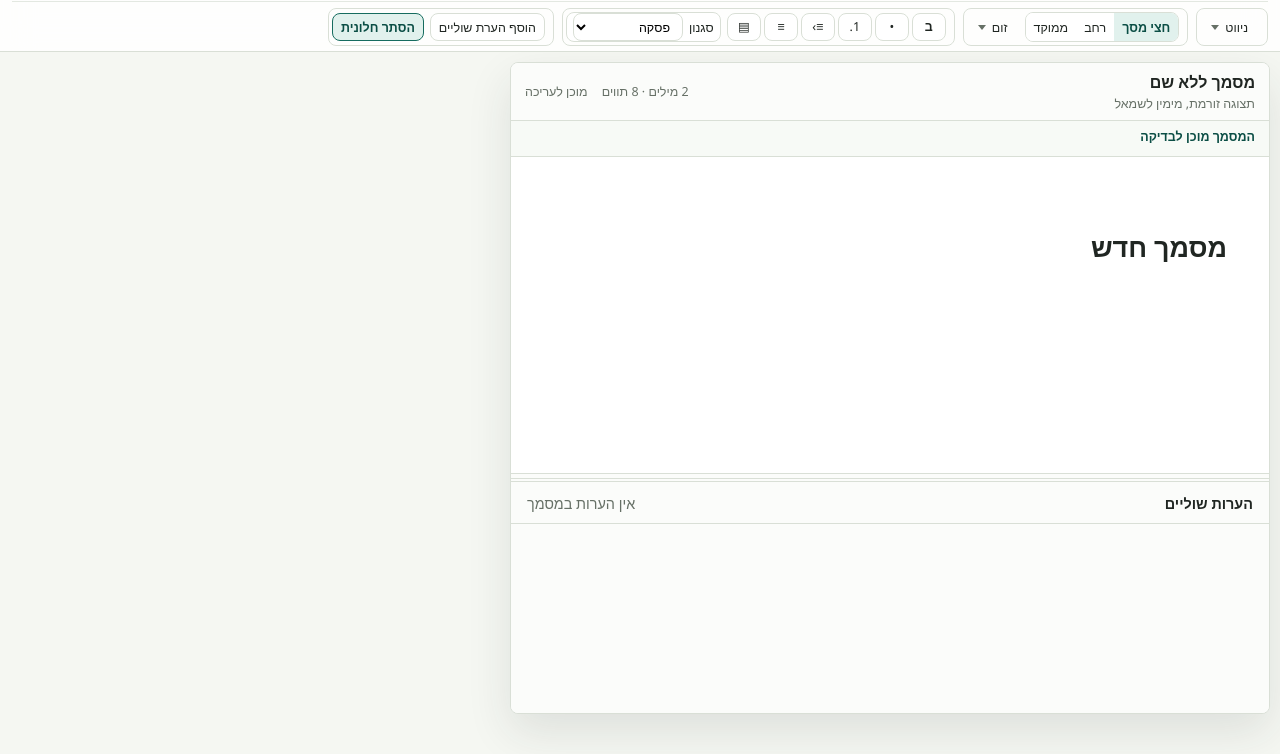
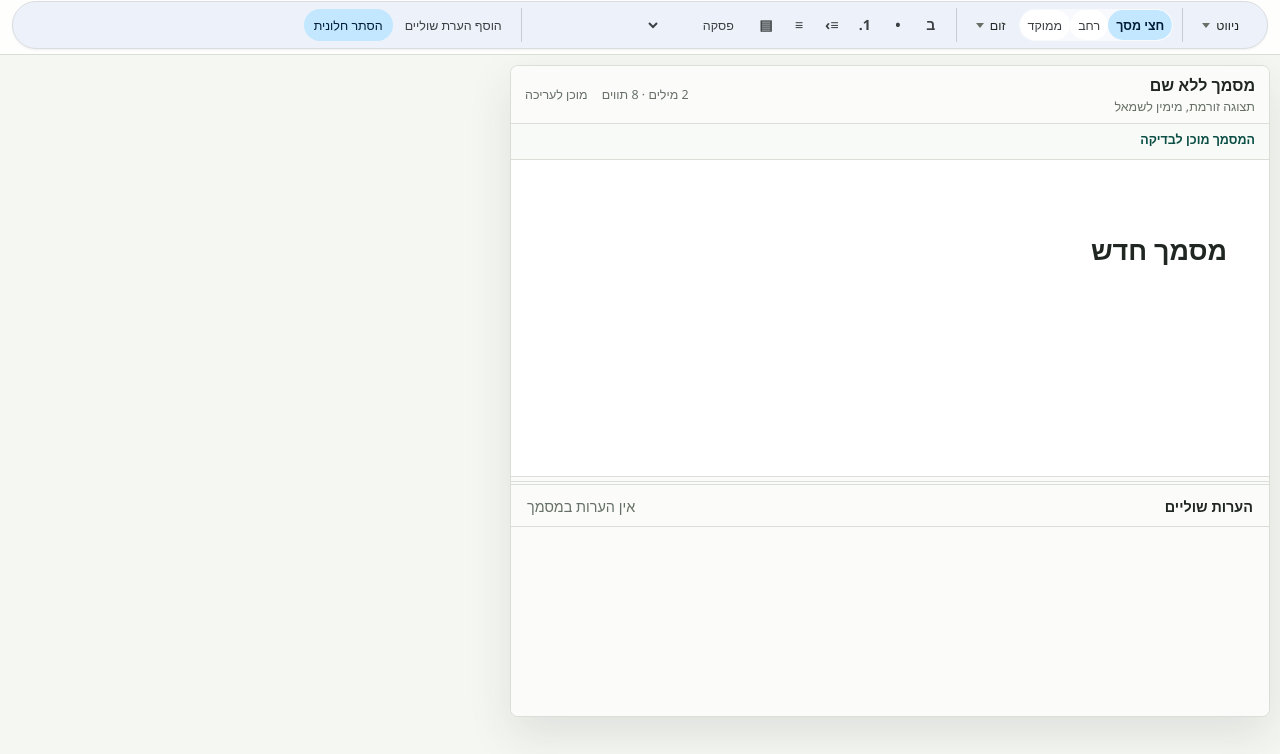
Before and after one commit to blueskydev2026/text-editor, a website: page index.html in a window 1280 px wide. Shown: the part 46-800 px from the top of the page. Drawn offline with Linux system fonts and the light colour scheme.

Commit message:
Modernize editing toolbar

```diff
--- a/styles.css
+++ b/styles.css
@@ -873,3 +873,155 @@ p {
 .version-date {
   font-weight: 700;
 }
+
+
+/* Modern compact editing toolbar */
+.top-tools {
+  gap: 0;
+  align-items: center;
+  padding: 6px 8px;
+  border: 1px solid #dadce0;
+  border-radius: 24px;
+  background: #edf2fa;
+  box-shadow: 0 1px 2px rgba(60, 64, 67, 0.08);
+}
+
+.tool-section {
+  min-height: 34px;
+  gap: 2px;
+  padding: 0 8px;
+  border: 0;
+  border-radius: 0;
+  background: transparent;
+}
+
+.tool-section + .tool-section {
+  border-inline-start: 1px solid #c7cdd5;
+}
+
+.top-tools button,
+.top-tools .button,
+.top-tools .menu-button,
+.top-tools select {
+  transition: background-color 120ms ease, color 120ms ease, box-shadow 120ms ease;
+}
+
+.top-tools button:hover:not(:disabled),
+.top-tools .button:hover,
+.top-tools .menu-button:hover {
+  border-color: transparent;
+  background: rgba(60, 64, 67, 0.1);
+}
+
+.top-tools button:focus-visible,
+.top-tools .button:focus-visible,
+.top-tools .menu-button:focus-visible,
+.top-tools select:focus-visible {
+  outline: 2px solid #0b57d0;
+  outline-offset: 1px;
+}
+
+.icon-control,
+.toolbar-grid button {
+  width: 32px;
+  min-width: 32px;
+  min-height: 32px;
+  border: 0;
+  border-radius: 50%;
+  background: transparent;
+  color: #3c4043;
+  font-size: 0.88rem;
+  font-weight: 600;
+}
+
+.icon-control:active,
+.toolbar-grid button:active {
+  background: rgba(60, 64, 67, 0.16);
+  transform: translateY(1px);
+}
+
+.toolbar-grid {
+  gap: 1px;
+}
+
+.segmented {
+  border-color: transparent;
+  border-radius: 18px;
+  background: rgba(255, 255, 255, 0.58);
+}
+
+.segment {
+  min-height: 30px;
+  border-radius: 16px;
+  color: #3c4043;
+}
+
+.segment.active {
+  background: #c2e7ff;
+  color: #001d35;
+  font-weight: 600;
+}
+
+.menu-button {
+  min-height: 32px;
+  border-radius: 16px;
+  padding-inline: 10px;
+}
+
+.select-row {
+  min-height: 32px;
+  padding: 0;
+  border: 0;
+  background: transparent;
+}
+
+.select-row > span {
+  position: absolute;
+  width: 1px;
+  height: 1px;
+  overflow: hidden;
+  clip-path: inset(50%);
+}
+
+.select-row select {
+  min-height: 32px;
+  border: 0;
+  border-radius: 16px;
+  padding-inline: 10px 28px;
+  background-color: transparent;
+  color: #3c4043;
+}
+
+.top-tools .button.full {
+  min-height: 32px;
+  border: 0;
+  border-radius: 16px;
+  padding-inline: 10px;
+  background: transparent;
+  color: #3c4043;
+  font-weight: 500;
+}
+
+.top-tools .button.full.active {
+  background: #c2e7ff;
+  color: #001d35;
+}
+
+.tool-popover {
+  border-color: #dadce0;
+  border-radius: 12px;
+  box-shadow: 0 4px 12px rgba(60, 64, 67, 0.18);
+}
+
+@media (max-width: 760px) {
+  .top-tools {
+    flex-wrap: nowrap;
+    overflow-x: auto;
+    border-radius: 12px;
+    scrollbar-width: thin;
+  }
+
+  .tool-section {
+    flex: 0 0 auto;
+  }
+}
```
